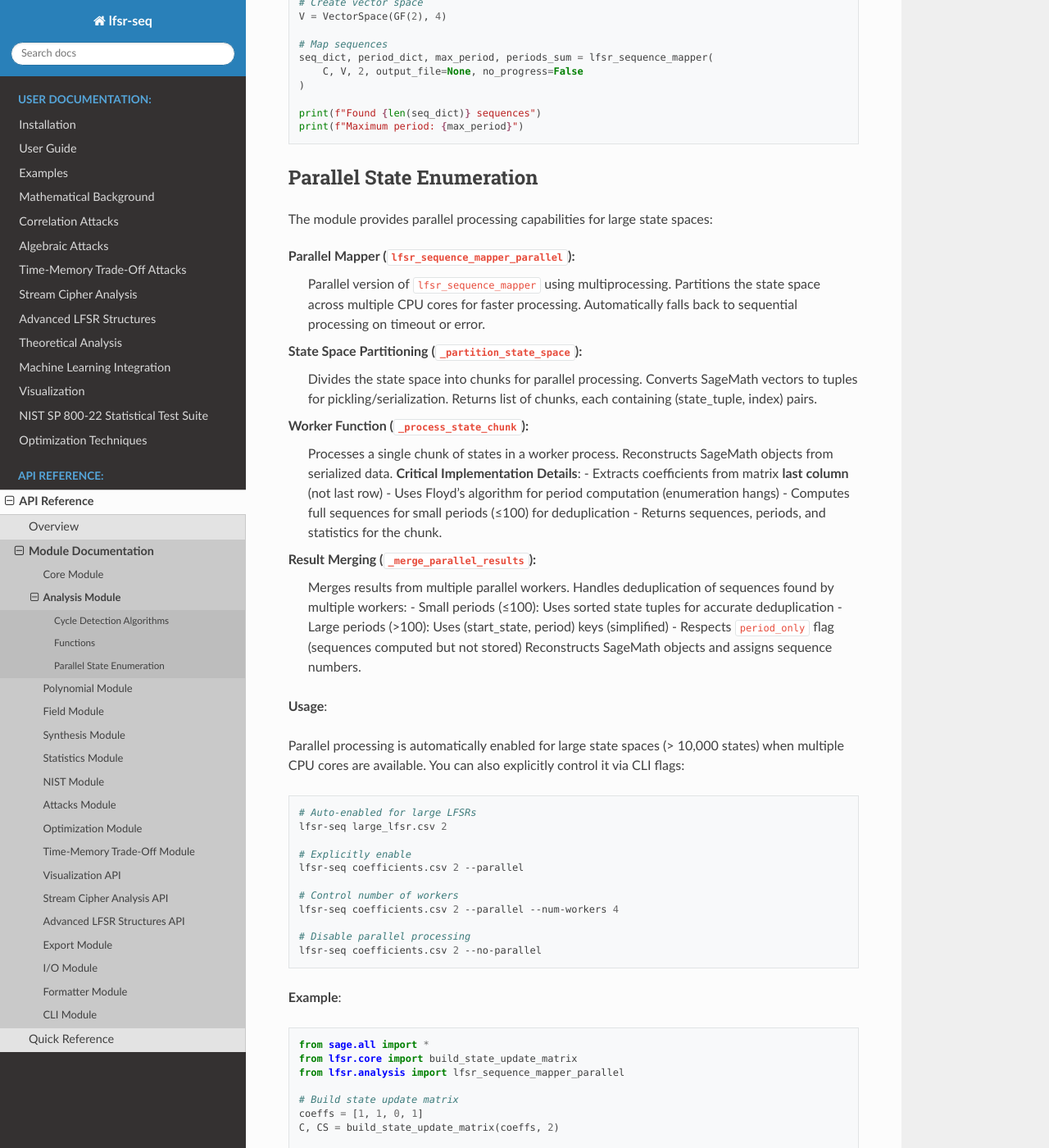
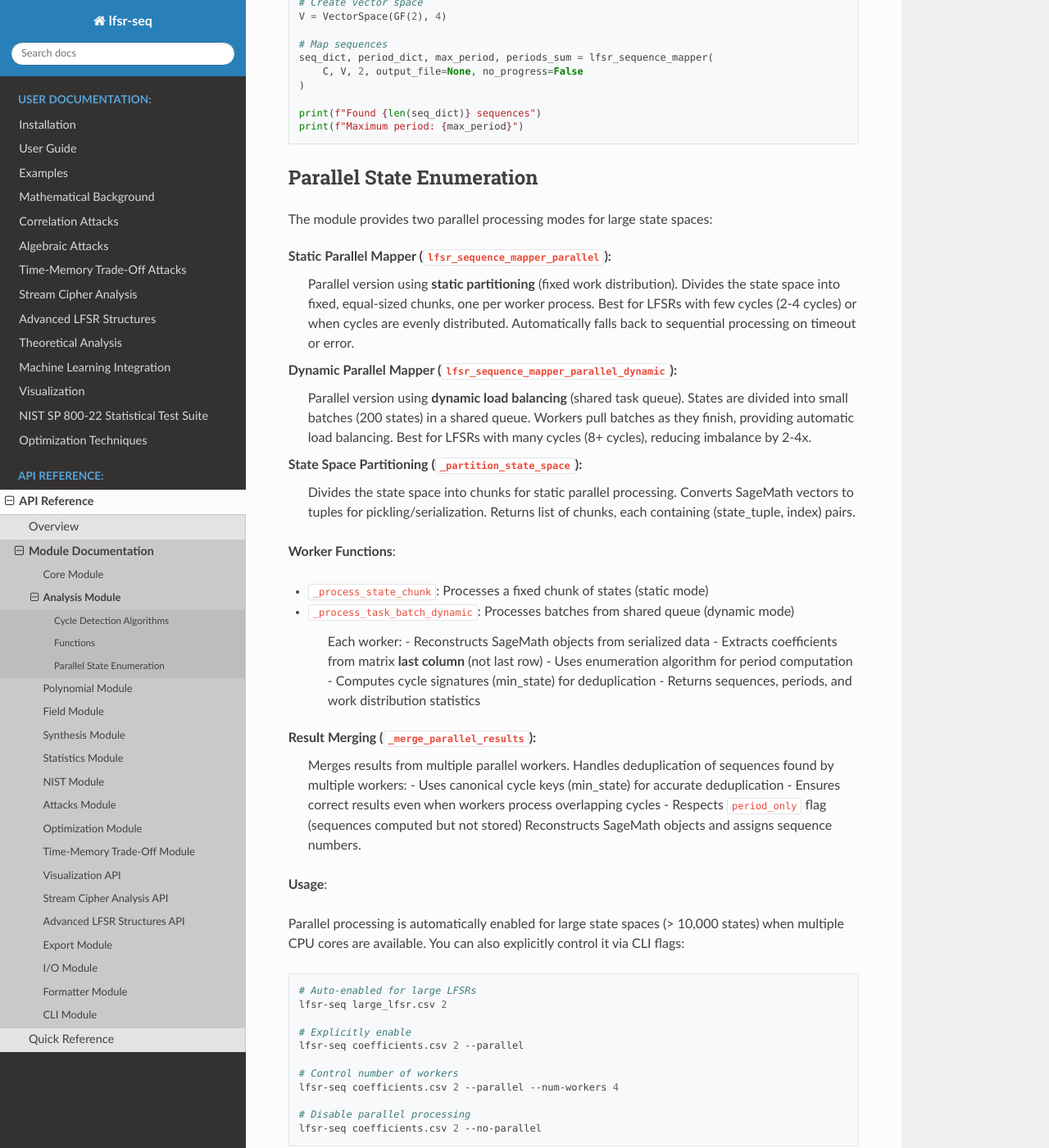
Before and after one commit to mkhellat/lfsr-seq, a Sphinx documentation site: the page built from docs/api/analysis.rst, in a window 1280 px wide and 1400 px high, scrolled down 1983 px. Shown: the whole window at 82% size. Built offline with Sphinx 7.4.7 and the Read the Docs theme 3.1.0, drawn with Linux system fonts in a browser that asks for light colours; some of the changed text lies outside the part shown.

Commit message:
docs: Complete API and mathematical background updates for dynamic mode
- Update API documentation with both parallel modes
- Add beginner-friendly explanations in mathematical background
- Include code examples for both modes
- Document when to use each mode

```diff
--- a/docs/api/analysis.rst
+++ b/docs/api/analysis.rst
@@ -104,32 +104,42 @@ Example
 Parallel State Enumeration
 ---------------------------
 
-The module provides parallel processing capabilities for large state spaces:
+The module provides two parallel processing modes for large state spaces:
 
-**Parallel Mapper** (``lfsr_sequence_mapper_parallel``):
-   Parallel version of ``lfsr_sequence_mapper`` using multiprocessing.
-   Partitions the state space across multiple CPU cores for faster processing.
+**Static Parallel Mapper** (``lfsr_sequence_mapper_parallel``):
+   Parallel version using **static partitioning** (fixed work distribution).
+   Divides the state space into fixed, equal-sized chunks, one per worker process.
+   Best for LFSRs with few cycles (2-4 cycles) or when cycles are evenly distributed.
    Automatically falls back to sequential processing on timeout or error.
 
+**Dynamic Parallel Mapper** (``lfsr_sequence_mapper_parallel_dynamic``):
+   Parallel version using **dynamic load balancing** (shared task queue).
+   States are divided into small batches (200 states) in a shared queue.
+   Workers pull batches as they finish, providing automatic load balancing.
+   Best for LFSRs with many cycles (8+ cycles), reducing imbalance by 2-4x.
+
 **State Space Partitioning** (``_partition_state_space``):
-   Divides the state space into chunks for parallel processing.
+   Divides the state space into chunks for static parallel processing.
    Converts SageMath vectors to tuples for pickling/serialization.
    Returns list of chunks, each containing (state_tuple, index) pairs.
 
-**Worker Function** (``_process_state_chunk``):
-   Processes a single chunk of states in a worker process.
-   Reconstructs SageMath objects from serialized data.
-   **Critical Implementation Details**:
+**Worker Functions**:
+
+- ``_process_state_chunk``: Processes a fixed chunk of states (static mode)
+- ``_process_task_batch_dynamic``: Processes batches from shared queue (dynamic mode)
+
+   Each worker:
+   - Reconstructs SageMath objects from serialized data
    - Extracts coefficients from matrix **last column** (not last row)
-   - Uses Floyd's algorithm for period computation (enumeration hangs)
-   - Computes full sequences for small periods (≤100) for deduplication
-   - Returns sequences, periods, and statistics for the chunk.
+   - Uses enumeration algorithm for period computation
+   - Computes cycle signatures (min_state) for deduplication
+   - Returns sequences, periods, and work distribution statistics
 
 **Result Merging** (``_merge_parallel_results``):
    Merges results from multiple parallel workers.
    Handles deduplication of sequences found by multiple workers:
-   - Small periods (≤100): Uses sorted state tuples for accurate deduplication
-   - Large periods (>100): Uses (start_state, period) keys (simplified)
+   - Uses canonical cycle keys (min_state) for accurate deduplication
+   - Ensures correct results even when workers process overlapping cycles
    - Respects ``period_only`` flag (sequences computed but not stored)
    Reconstructs SageMath objects and assigns sequence numbers.
 
@@ -168,10 +178,17 @@ it via CLI flags:
    # Create vector space
    V = VectorSpace(GF(2), 4)
 
-   # Map sequences in parallel (period-only mode required)
+   # Map sequences in parallel - static mode (period-only mode required)
    seq_dict, period_dict, max_period, periods_sum = lfsr_sequence_mapper_parallel(
        C, V, 2, output_file=None, no_progress=False,
-       algorithm="floyd", period_only=True, num_workers=2
+       algorithm="enumeration", period_only=True, num_workers=2
+   )
+
+   # Map sequences in parallel - dynamic mode (better load balancing)
+   from lfsr.analysis import lfsr_sequence_mapper_parallel_dynamic
+   seq_dict, period_dict, max_period, periods_sum = lfsr_sequence_mapper_parallel_dynamic(
+       C, V, 2, output_file=None, no_progress=False,
+       period_only=True, num_workers=4, batch_size=200
    )
 
    print(f"Found {len(seq_dict)} sequences")
```
